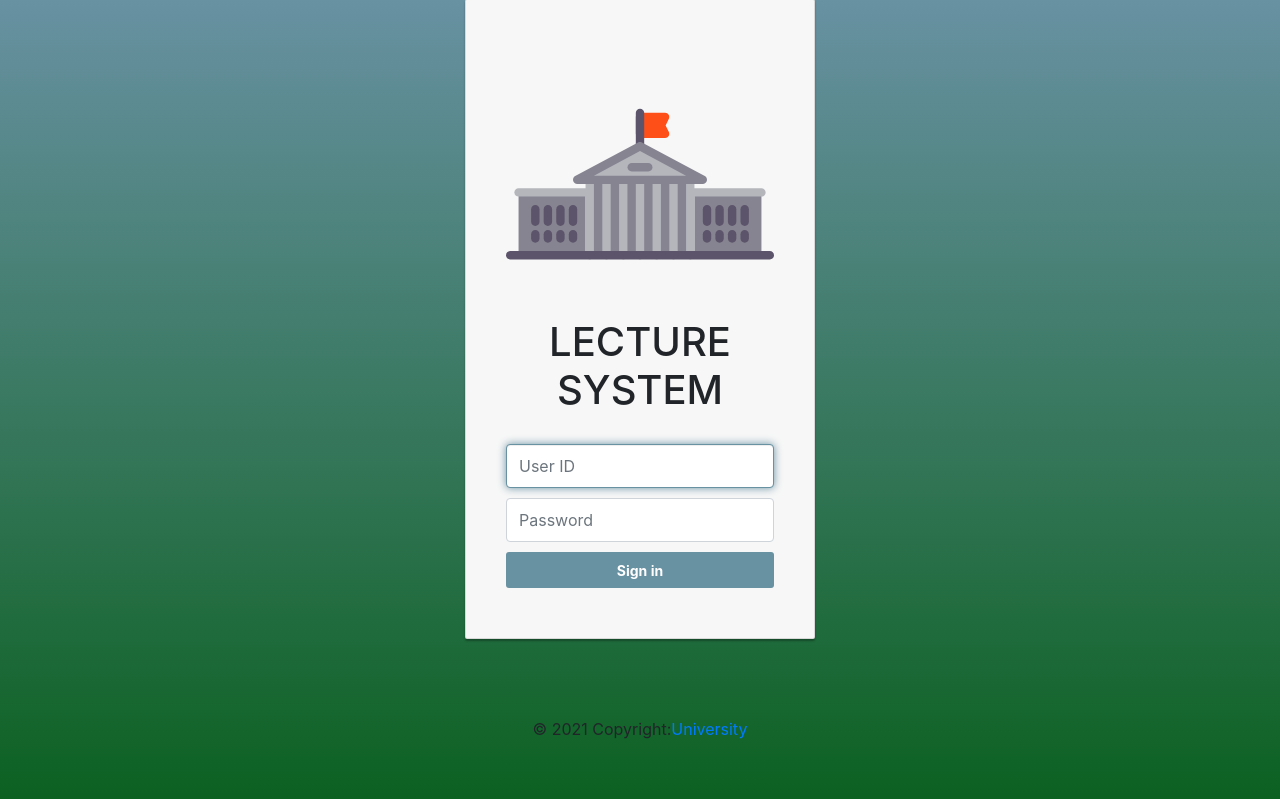
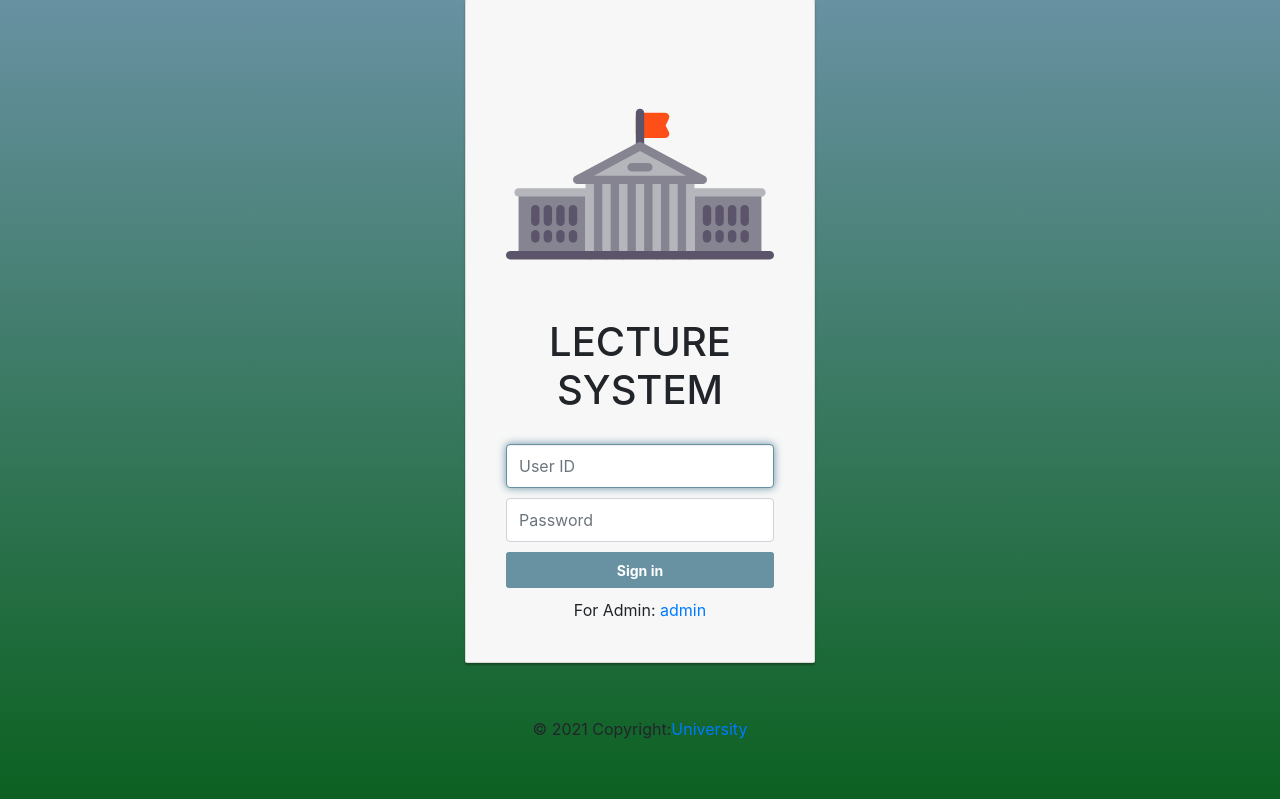
Before and after one commit to hiruthikj/guest-lecture, a Django app: page /accounts/login/ in a window 1280 px wide. Shown: the part 51-850 px from the top of the page. Run offline with Django 3.2, Linux system fonts and the light colour scheme; parts of the project's set-up code (start-up, migrations or seed data) failed here and were passed over.

Commit message:
feat: add admin page link in login page

```diff
--- a/static/css/login.css
+++ b/static/css/login.css
@@ -149,3 +149,10 @@ body, html {
 /* #invalidPwd{
   display: none;
 } */
+
+
+/* my css */
+
+.margin-0-auto{
+    margin: 0 auto;
+}
--- a/templates/home.html
+++ b/templates/home.html
@@ -12,7 +12,8 @@
             <div class="text-white">
                 <h1 class="mb-3">Welcome to the Event System, {{ user.username }}!</h1>
                 {% comment %}
-                <h4 class="mb-3">Subheading</h4> {% endcomment %} {% comment %} <a class="btn btn-outline-light btn-lg" href="#!" role="button">Call to action</a> {% endcomment %} {% if user.user_type == "STUD" %}
+                <h4 class="mb-3">Subheading</h4> {% endcomment %} {% comment %} <a class="btn btn-outline-light btn-lg" href="#!" role="button">Call to action</a> {% endcomment %}
+                {% if user.user_type == "STUD" %}
                 <div class="container justify-content-center w-25">
                     <div class="card">
                         <ul class="list-group list-group-flush">
--- a/templates/registration/login.html
+++ b/templates/registration/login.html
@@ -31,6 +31,7 @@
         {% if wrong_password %}
         <button type="button" class="btn btn-danger" disabled id="invalidPwd">Invalid Password!</button>
         {% endif %}
+        <span class="margin-0-auto">For Admin: <a href="/admin">admin</a></span>
     </div>
 </div>
 
```
